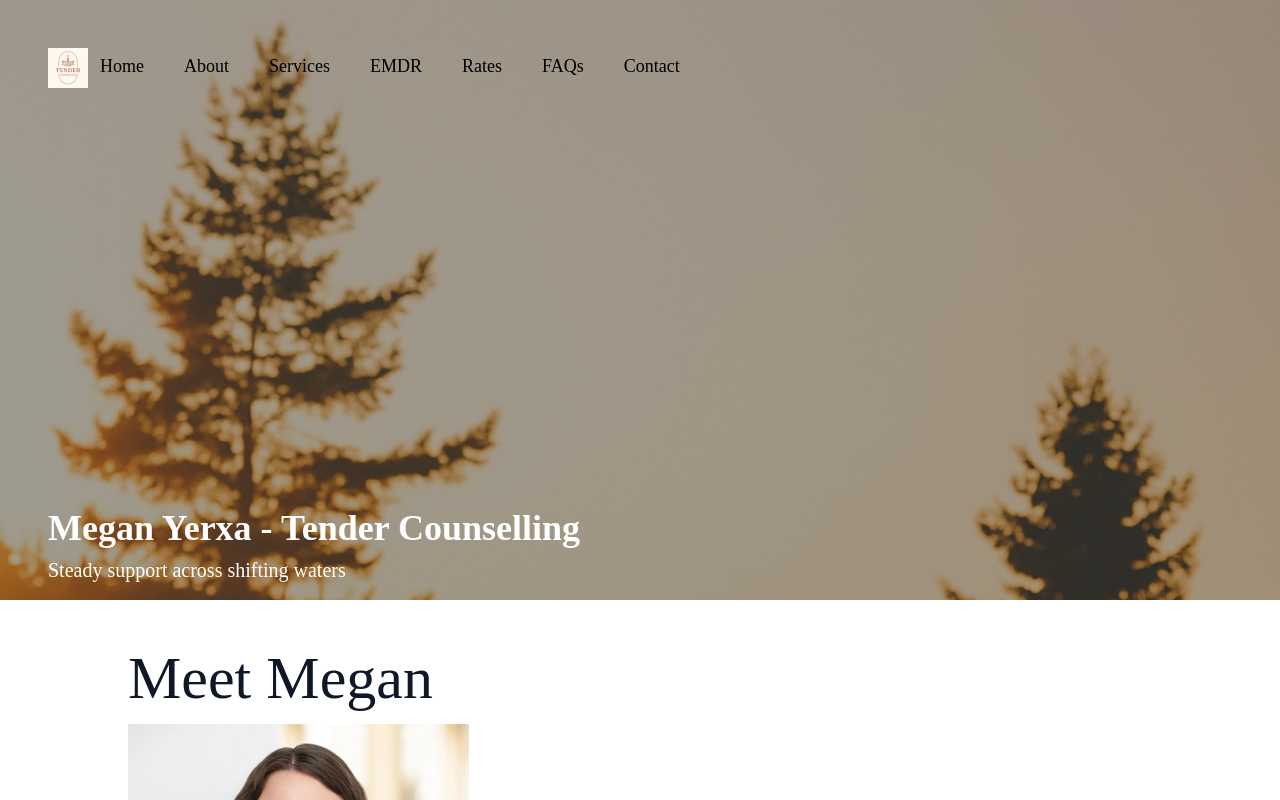
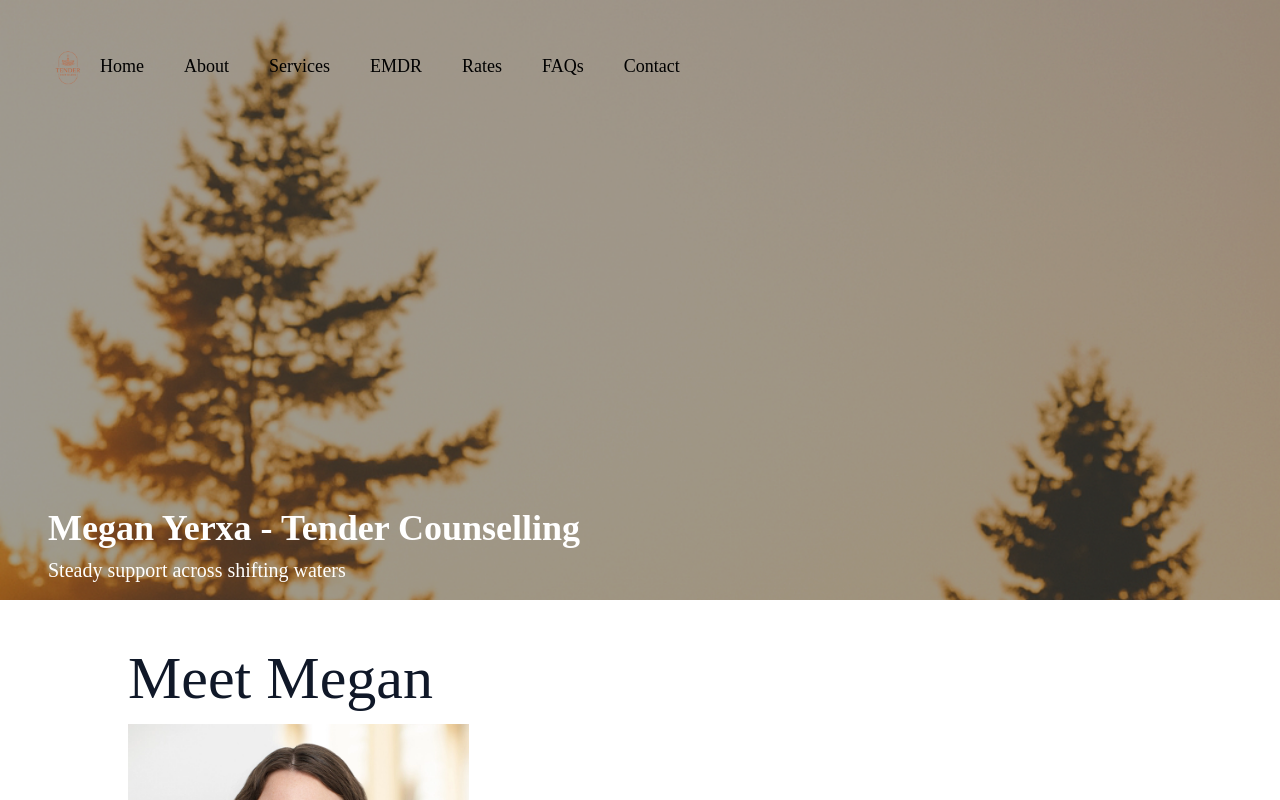
Before and after one commit to alexcoticehn/tender-ui, a Next.js app: page / in a window 1280 px wide. Shown: the top 800 px of the page. Built offline with nearby package versions, Linux system fonts and the light colour scheme.

Commit message:
swap out logo image with transparent version

```diff
--- a/src/components/header.tsx
+++ b/src/components/header.tsx
@@ -5,11 +5,11 @@ export default function Header() {
 return (
         <header>
         <nav>
-            <div className="max-w-screen-xl mx-auto px-4 sm:px-6 lg:px-8 relative flex py-8 pointer-events-auto">
+          <div className="max-w-screen-xl mx-auto px-4 sm:px-6 lg:px-8 relative flex py-8 pointer-events-auto">
                         <div className="relative z-10">
                         <Link href="/">
           <Image
-            src="/images/logo.png"
+            src="/images/logo_transparent.png"
             alt="Tender Counselling Logo"
             width={40}
             height={10}
```
Also changed, not shown: public/images/logo_transparent.png (added).
